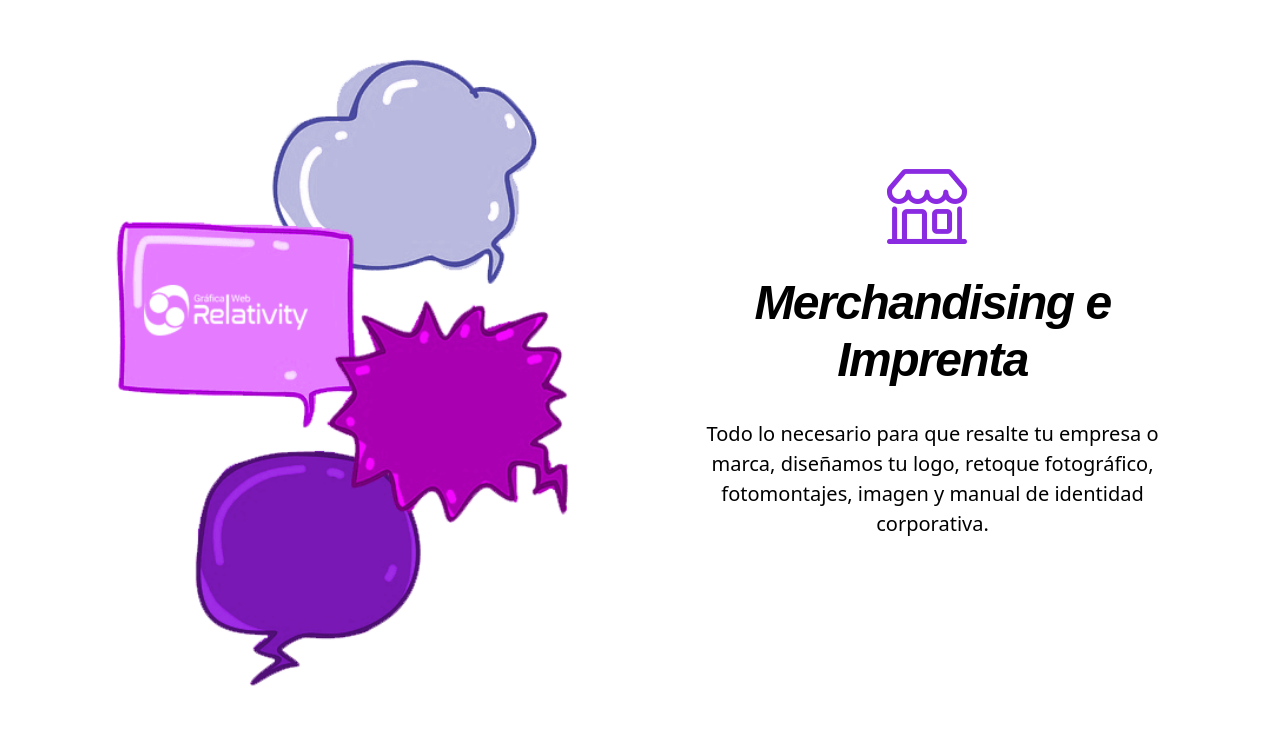
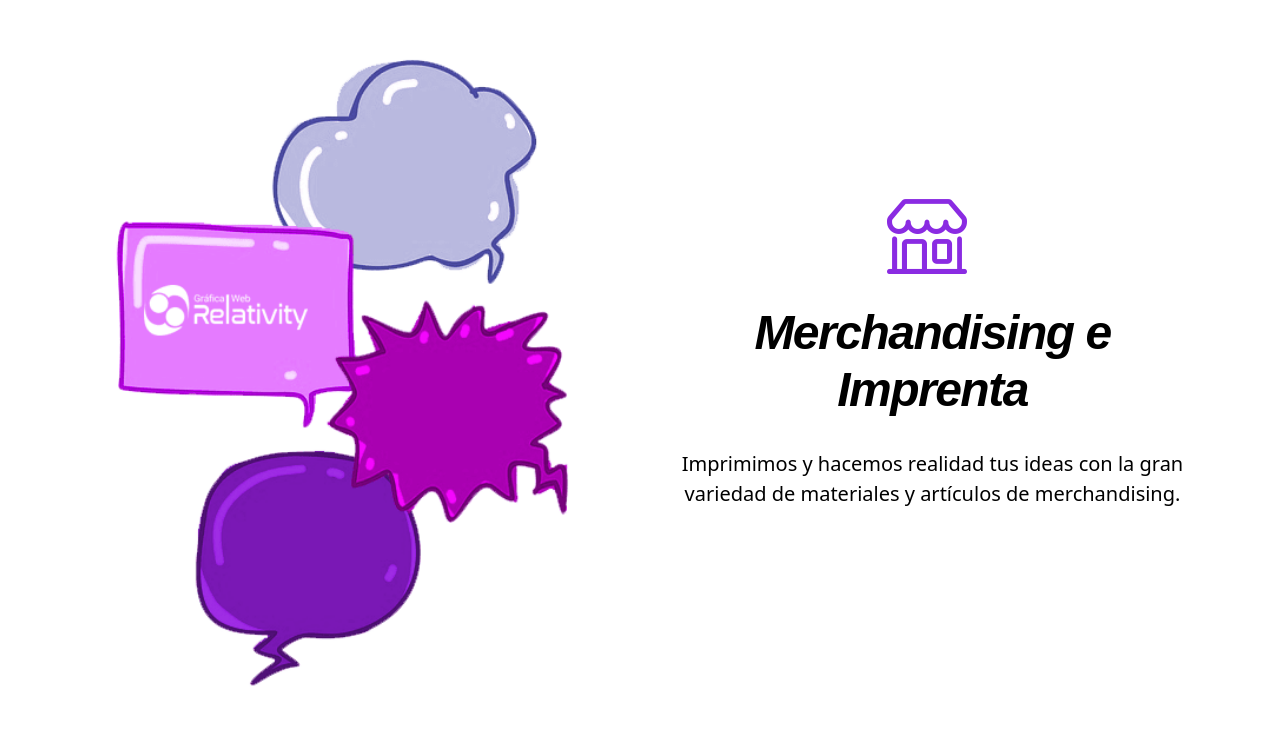
Before and after one commit to jocdavids/relativitydiseno, a website: page index.html in a window 1280 px wide. Shown: the part 1994-2728 px from the top of the page. Drawn offline with nearby package versions, Linux system fonts and the light colour scheme; a web font is replaced by a local one.

Commit message:
Segunda Version Entrega Final

```diff
--- a/index.html
+++ b/index.html
@@ -139,7 +139,7 @@
     <div class="col-lg-6">
       <i class="bi bi-shop iconeG" data-aos="fade-right"></i>
       <h1 class="display-5 fw-bold text-black text-center" data-aos="fade-right">Merchandising e Imprenta</h1>
-      <p class="fs-5 mb-4 text-black" data-aos="fade-left">Todo lo necesario para que resalte tu empresa o marca, diseñamos tu logo, retoque fotográfico, fotomontajes, imagen y manual de identidad corporativa.</p>
+      <p class="fs-5 mb-4 text-black" data-aos="fade-left">Imprimimos y hacemos realidad tus ideas con la gran variedad de materiales y artículos de merchandising.</p>
     </div>
   </div>
 </div>
```
